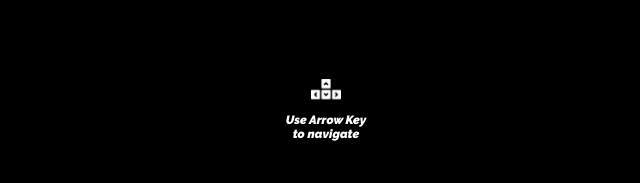
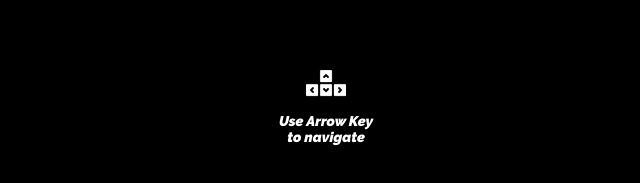
Before and after one commit to wdreyer/portflolio, a plain HTML site: page index.html in a window 1280 px wide. Shown: the part 595-778 px from the top of the page, 314-954 px from the left. Drawn offline with Linux system fonts and the light colour scheme.

Commit message:
arrows keys drop

```diff
--- a/index.html
+++ b/index.html
@@ -10,6 +10,7 @@
   <body>
     <div class="Main">
       <div id="header">Header</div>
+      <div id ="leftside"></div>
       <div id ="center">
       <div id ="wil">
       <span class="letter">W</span>
--- a/style.css
+++ b/style.css
@@ -53,7 +53,7 @@
   grid-column-end: 3;
   grid-row-start: 3;
   grid-row-end: 4;
-  font-size: 12px;
+  font-size: 14px;
   font-weight: lighter;
   display: flex;
   justify-content: center;
@@ -87,8 +87,8 @@
 }
 
 #arrows {
-  margin-top: 10px;
-  width: 6%;
+  margin-top: 5px;
+  width: 8%;
 
 }
 
```
